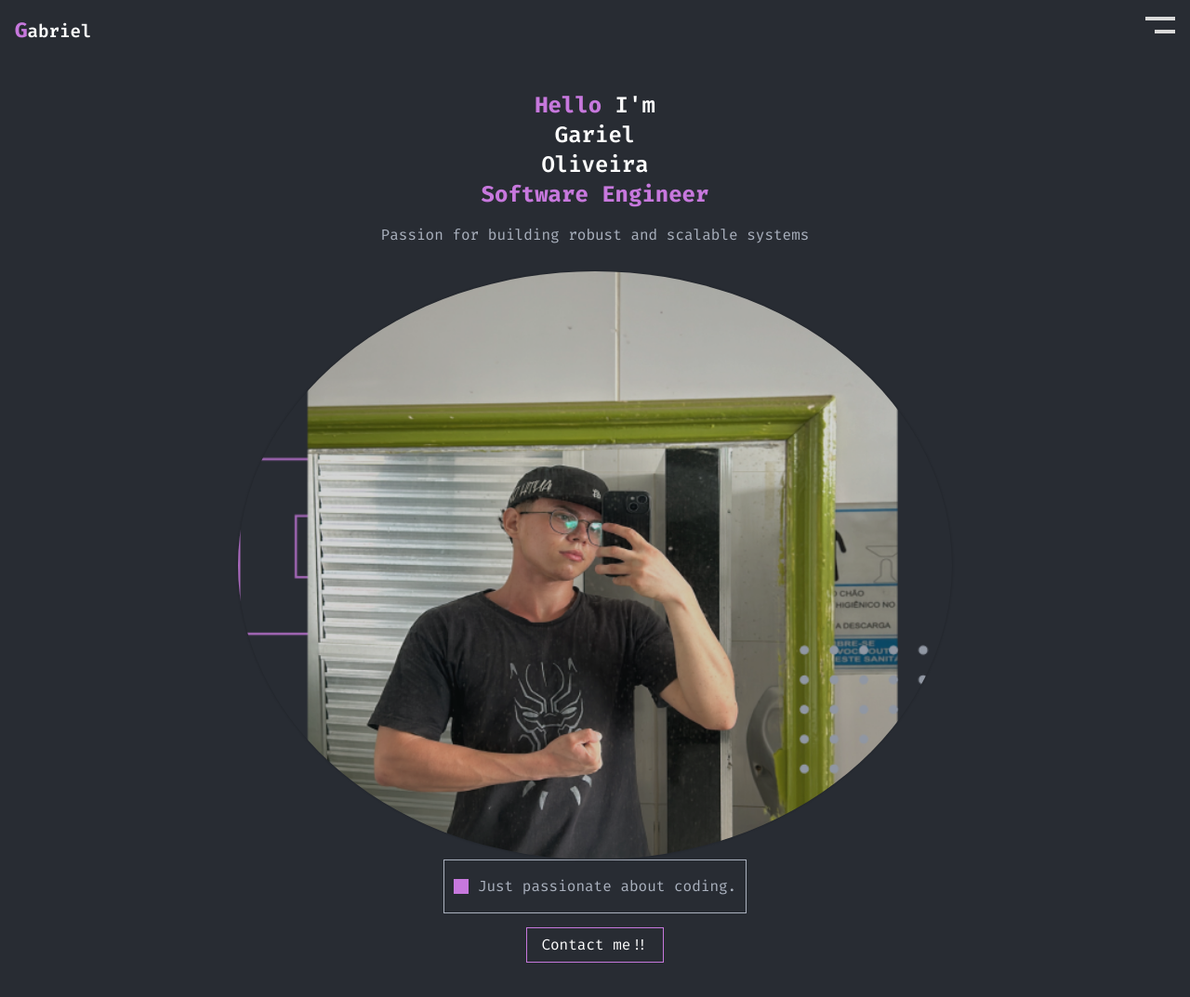
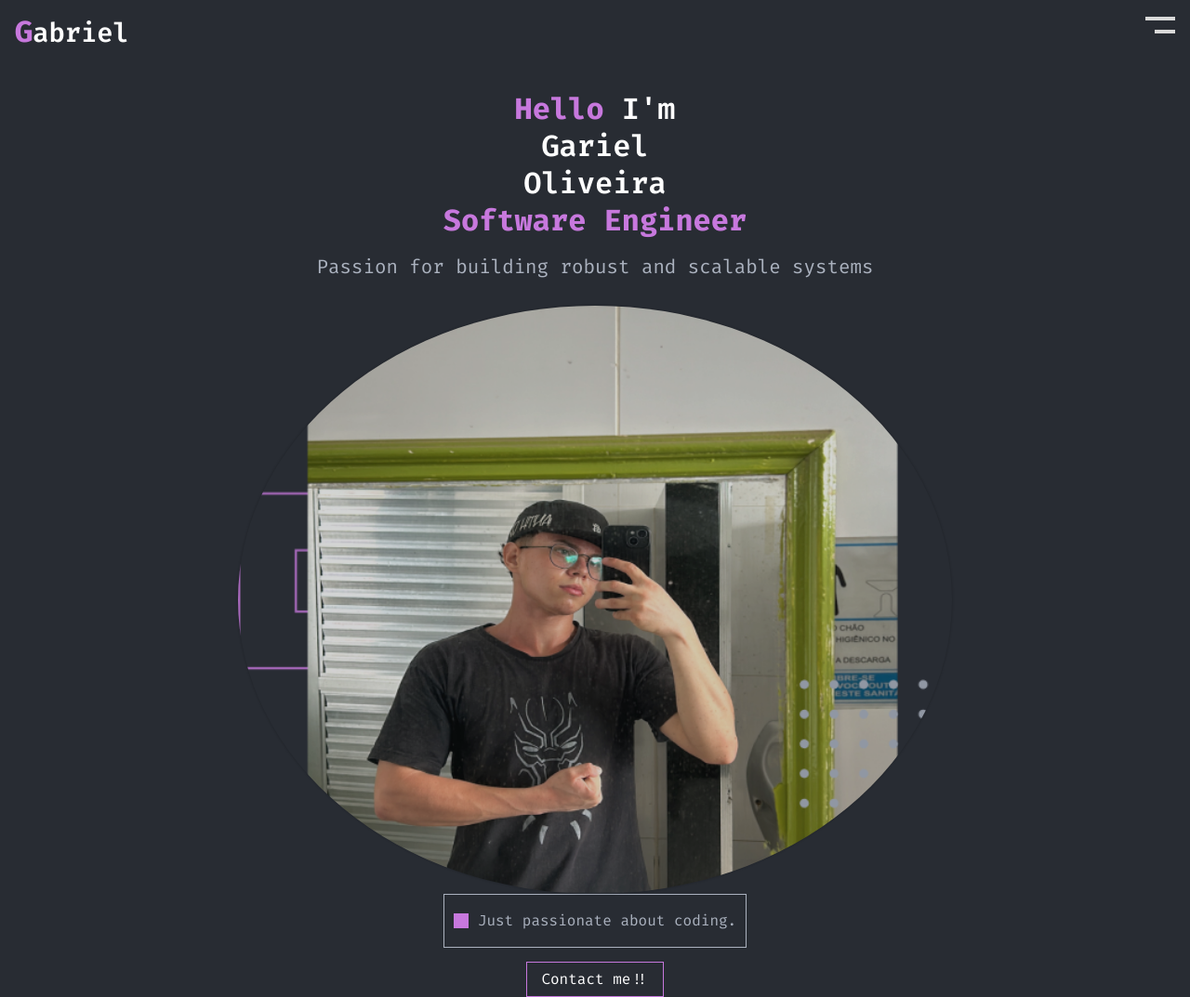
Before and after one commit to gabxdev1/portfolio, a plain HTML site: page index.html in a window 1280 px wide. Shown: the whole page at 93% size. Before the commit the page ends 1036 px from the top, so only its background shows below. Drawn offline with Linux system fonts and the light colour scheme.

Commit message:
font modifi

```diff
--- a/styles/header.css
+++ b/styles/header.css
@@ -13,13 +13,13 @@
 }
 
 .titulo {
-    font-size: 1.2rem;
+    font-size: 1.8rem;
     font-weight: 600;
 }
 
 .titulo__destaque {
     color: var(--destaque);
-    font-size: 1.4rem;
+    font-size: 2rem;
     font-weight: 700;
 }
 
--- a/styles/home.css
+++ b/styles/home.css
@@ -18,12 +18,12 @@
 
 
 .apresentacao {
-    font-size: 1.5rem;
+    font-size: 2rem;
     font-weight: 600;
 }
 
 .texto {
-    font-size: 1rem;
+    font-size: 1.3rem;
     color: var(--cinza);
     margin: 16px 0;
 }
```
